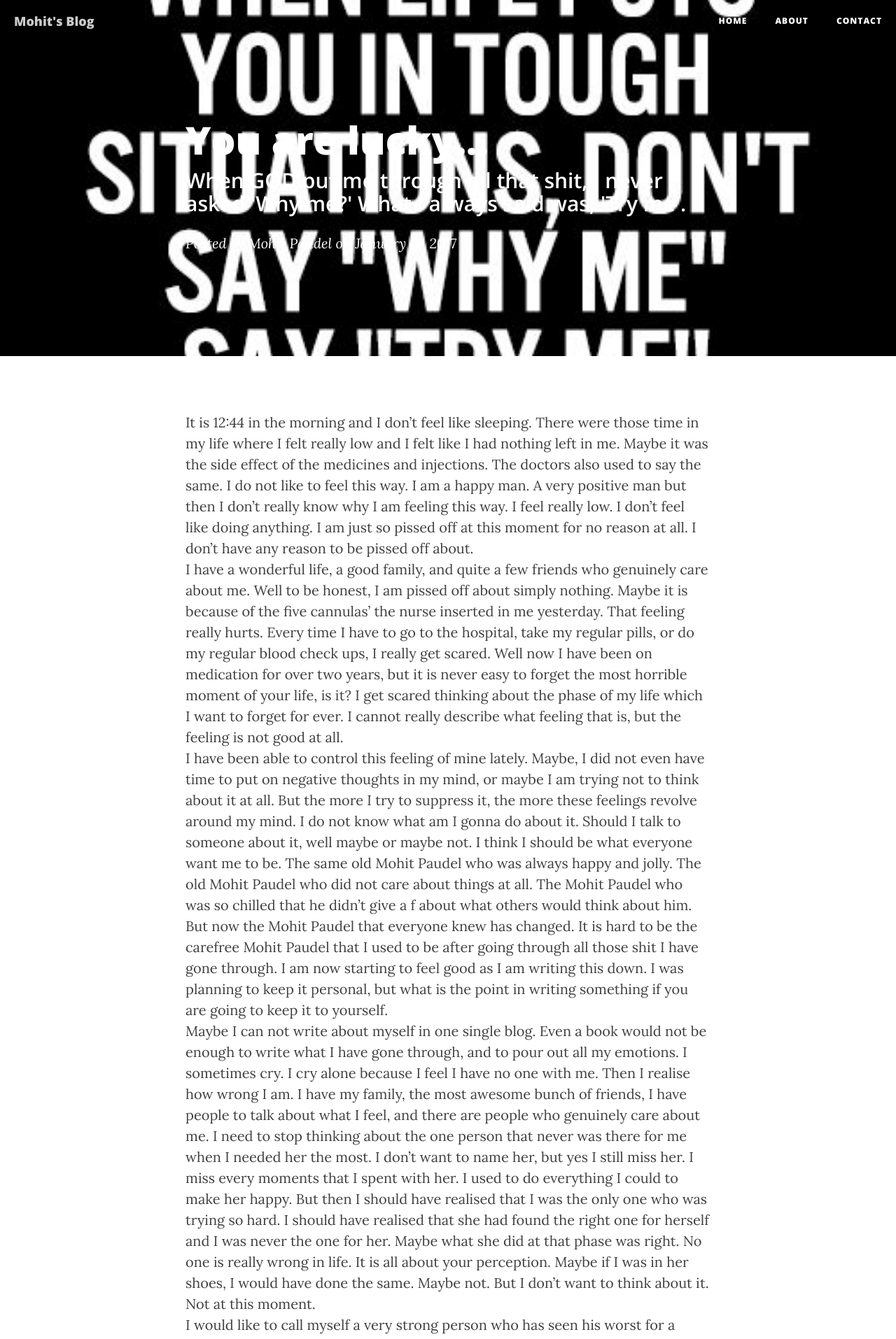
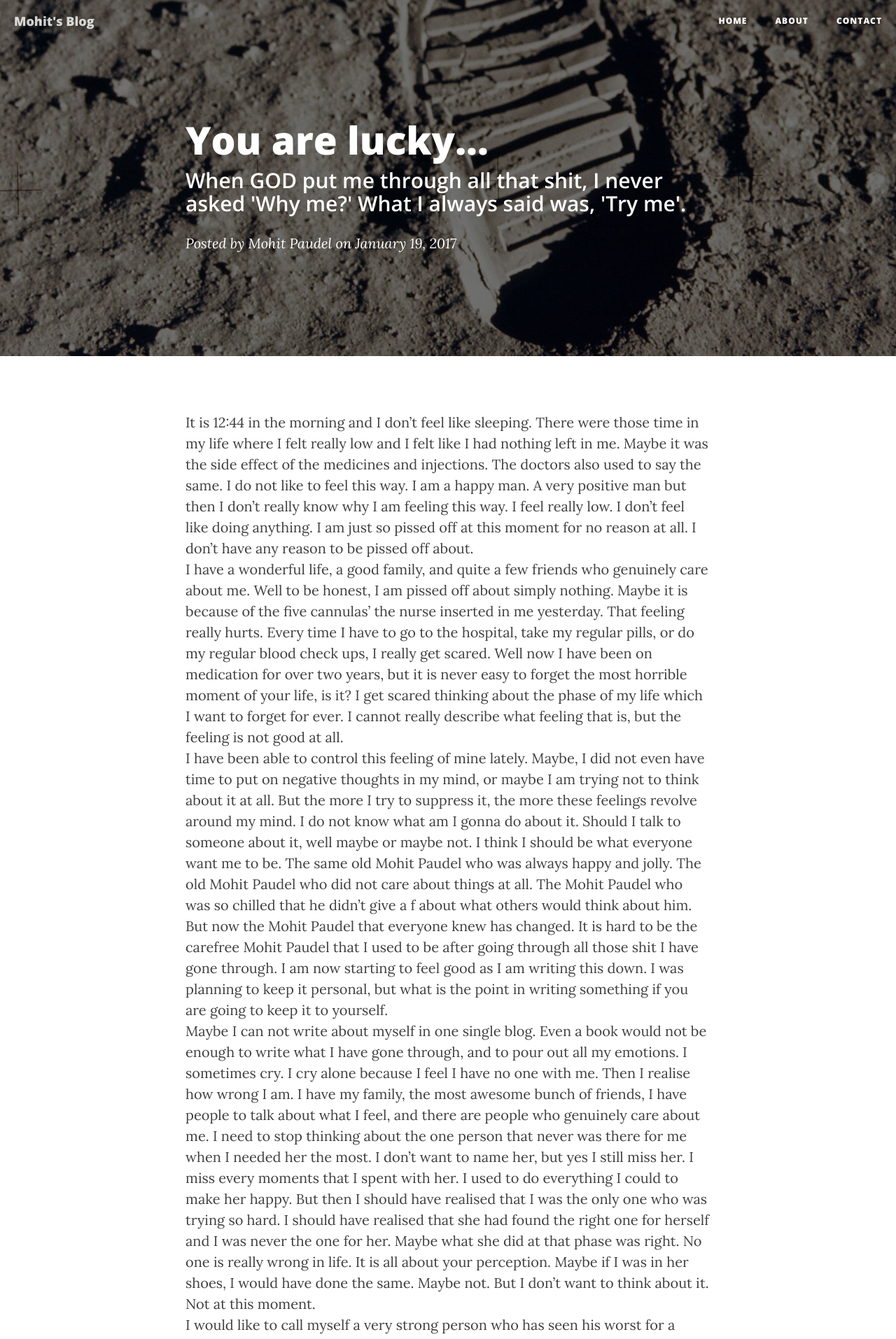
Before and after one commit to equinoxmohit/blogs, a Jekyll site: the page built from _posts/2017-01-19-youarelucky.md, in a window 1280 px wide. Shown: the top 1914 px of the page at 70% size. Built offline with Jekyll 4.4.1, drawn with Linux system fonts in a browser that asks for light colours; nearby versions of some CDN libraries; comment, search, counter and statistics services are not loaded.

Commit message:
Update 2017-01-19-youarelucky.md

```diff
--- a/_posts/2017-01-19-youarelucky.md
+++ b/_posts/2017-01-19-youarelucky.md
@@ -4,7 +4,7 @@ title:      "You are lucky..."
 subtitle:   "When GOD put me through all that shit, I never asked 'Why me?' What I always said was, 'Try me'."
 date:       2017-01-19 01:33:00
 author:     "Mohit Paudel"
-header-img: "img/2966.jpg"
+header-img: "img/post-bg-05.jpg"
 ---
 
 <p>It is 12:44 in the morning and I don’t feel like sleeping. There were those time in my life where I felt really low and I felt like I had nothing left in me. Maybe it was the side effect of the medicines and injections. The doctors also used to say the same. I do not like to feel this way. I am a happy man. A very positive man but then I don’t really know why I am feeling this way. I feel really low. I don’t feel like doing anything. I am just so pissed off at this moment for no reason at all. I don’t have any reason to be pissed off about.
```
